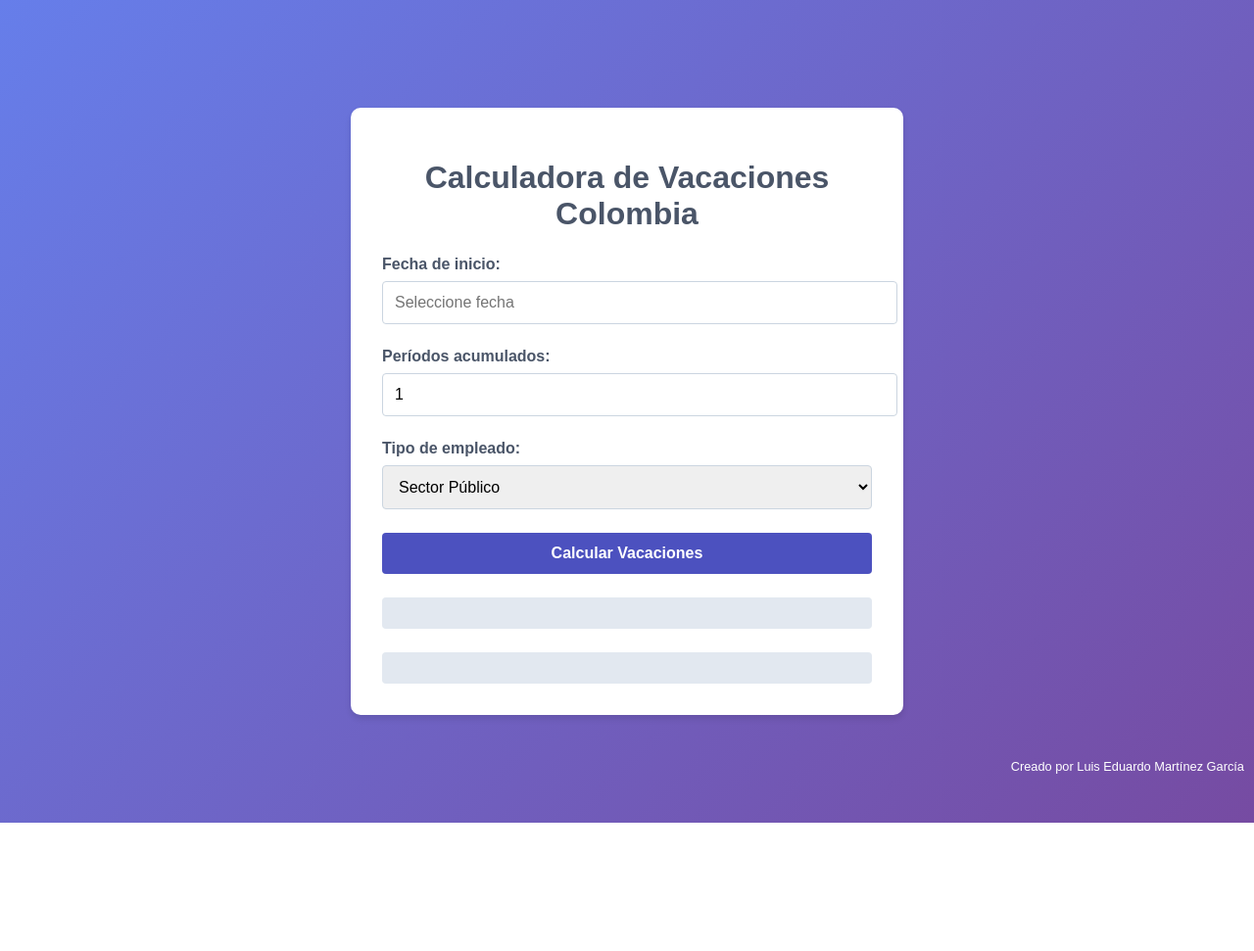
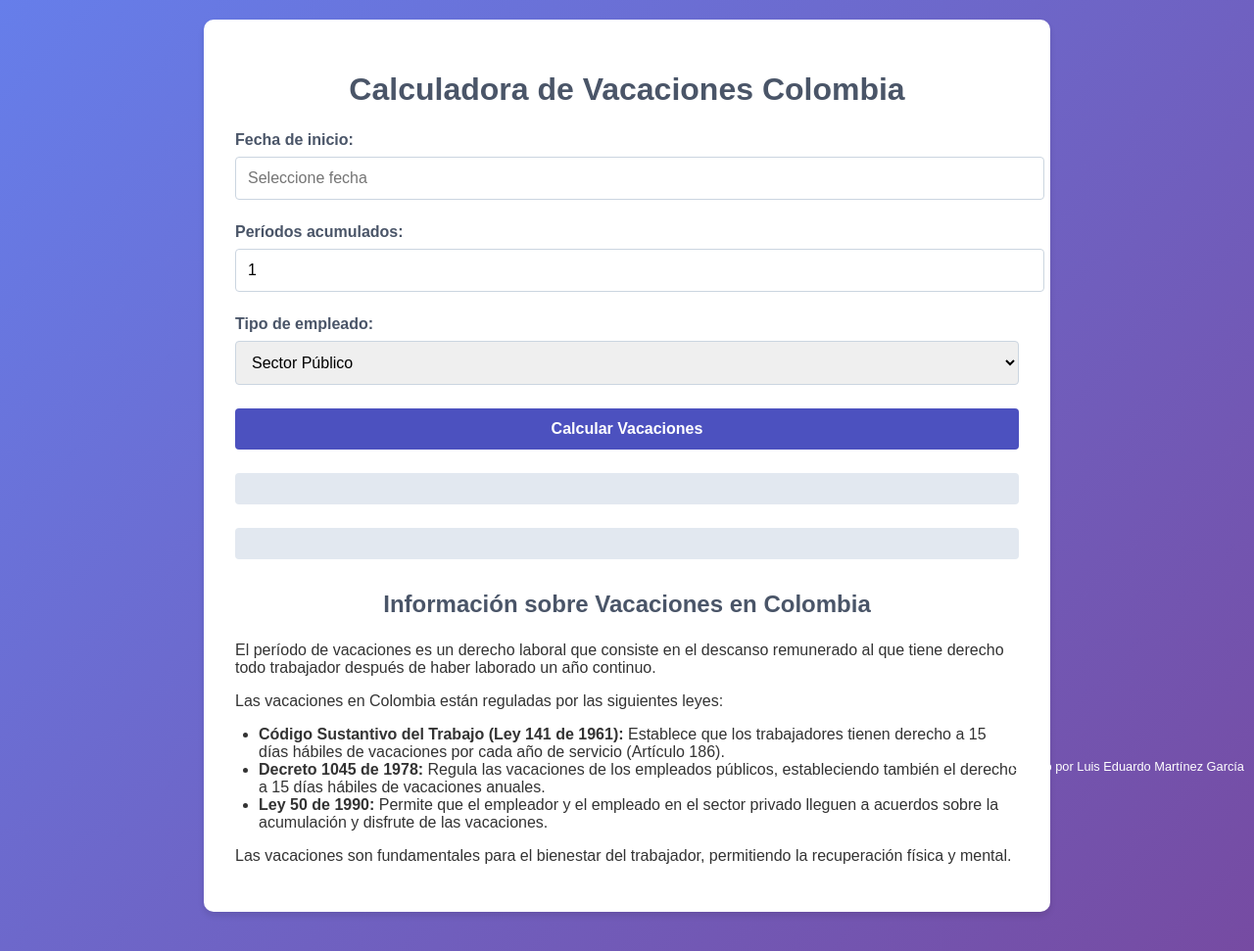
Before and after one commit to Luismar17/Vacaciones, a plain HTML site: page index.html in a window 1280 px wide. Shown: the whole page at 98% size. Before the commit the page ends 840 px from the top, so only its background shows below. Drawn offline with nearby package versions, Linux system fonts and the light colour scheme.

Commit message:
Vacaciones.html

```diff
--- a/index.html
+++ b/index.html
@@ -11,7 +11,7 @@
             background: linear-gradient(135deg, #667eea 0%, #764ba2 100%);
             display: flex;
             justify-content: center;
-            align-items: center;
+            align-items: flex-start;
             min-height: 100vh;
             margin: 0;
             color: #333;
@@ -23,9 +23,10 @@
             border-radius: 10px;
             box-shadow: 0 4px 6px rgba(0, 0, 0, 0.1);
             width: 90%;
-            max-width: 500px;
+            max-width: 800px;
+            margin-bottom: 20px;
         }
-        h1 {
+        h1, h2 {
             text-align: center;
             color: #4a5568;
             margin-bottom: 1.5rem;
@@ -85,6 +86,13 @@
         .resumen-item {
             margin-bottom: 0.5rem;
         }
+        #informacionVacaciones {
+            margin-top: 2rem;
+        }
+        #informacionVacaciones ul {
+            list-style-type: disc;
+            padding-left: 1.5rem;
+        }
     </style>
 </head>
 <body>
@@ -108,6 +116,18 @@
         <button onclick="calcularVacaciones()">Calcular Vacaciones</button>
         <div id="resultado"></div>
         <div id="resumenVacaciones"></div>
+        <!-- Nueva sección para las leyes -->
+        <div id="informacionVacaciones">
+            <h2>Información sobre Vacaciones en Colombia</h2>
+            <p>El período de vacaciones es un derecho laboral que consiste en el descanso remunerado al que tiene derecho todo trabajador después de haber laborado un año continuo.</p>
+            <p>Las vacaciones en Colombia están reguladas por las siguientes leyes:</p>
+            <ul>
+                <li><strong>Código Sustantivo del Trabajo (Ley 141 de 1961):</strong> Establece que los trabajadores tienen derecho a 15 días hábiles de vacaciones por cada año de servicio (Artículo 186).</li>
+                <li><strong>Decreto 1045 de 1978:</strong> Regula las vacaciones de los empleados públicos, estableciendo también el derecho a 15 días hábiles de vacaciones anuales.</li>
+                <li><strong>Ley 50 de 1990:</strong> Permite que el empleador y el empleado en el sector privado lleguen a acuerdos sobre la acumulación y disfrute de las vacaciones.</li>
+            </ul>
+            <p>Las vacaciones son fundamentales para el bienestar del trabajador, permitiendo la recuperación física y mental.</p>
+        </div>
     </div>
     <div class="author">Creado por Luis Eduardo Martínez García</div>
 
@@ -151,7 +171,7 @@
 
             let fecha = new Date(fechaInicio);
             let diasHabiles = 0;
-            let diasTotales = tipoEmpleado === 'publico' ? 15 : 14; // 14 días para sector privado
+            let diasTotales = 15; // 15 días hábiles para ambos sectores
             diasTotales *= periodos;
 
             let diasFestivos = 0;
@@ -161,7 +181,12 @@
                 fecha.setDate(fecha.getDate() + 1);
                 const fechaStr = fecha.toISOString().split('T')[0];
                 const esFestivo = festivos.includes(fechaStr);
-                const esFinDeSemana = fecha.getDay() === 0 || fecha.getDay() === 6;
+                const esSabado = fecha.getDay() === 6;
+                const esDomingo = fecha.getDay() === 0;
+
+                // En el sector público, sábados y domingos no son días laborales
+                // En el sector privado, sábados sí pueden ser laborales
+                let esFinDeSemana = tipoEmpleado === 'publico' ? (esSabado || esDomingo) : esDomingo;
 
                 if (esFestivo) {
                     diasFestivos++;
@@ -177,11 +202,13 @@
                 fecha.setDate(fecha.getDate() + 1);
                 const fechaStr = fecha.toISOString().split('T')[0];
                 const esFestivo = festivos.includes(fechaStr);
-                const esFinDeSemana = fecha.getDay() === 0 || fecha.getDay() === 6;
-            } while (esFestivo || esFinDeSemana);
+                const esSabado = fecha.getDay() === 6;
+                const esDomingo = fecha.getDay() === 0;
+                var esFinDeSemana = tipoEmpleado === 'publico' ? (esSabado || esDomingo) : esDomingo;
+            } while (festivos.includes(fecha.toISOString().split('T')[0]) || esFinDeSemana);
 
             const fechaFin = fecha.toISOString().split('T')[0];
-            const diasTotalesTranscurridos = diasHabiles + diasFestivos + diasFinDeSemana;
+            const diasTotalesTranscurridos = (fecha - new Date(fechaInicio)) / (1000 * 60 * 60 * 24);
 
             document.getElementById('resultado').innerHTML = `
                 <strong>Fecha de regreso:</strong> ${fechaFin}
```
